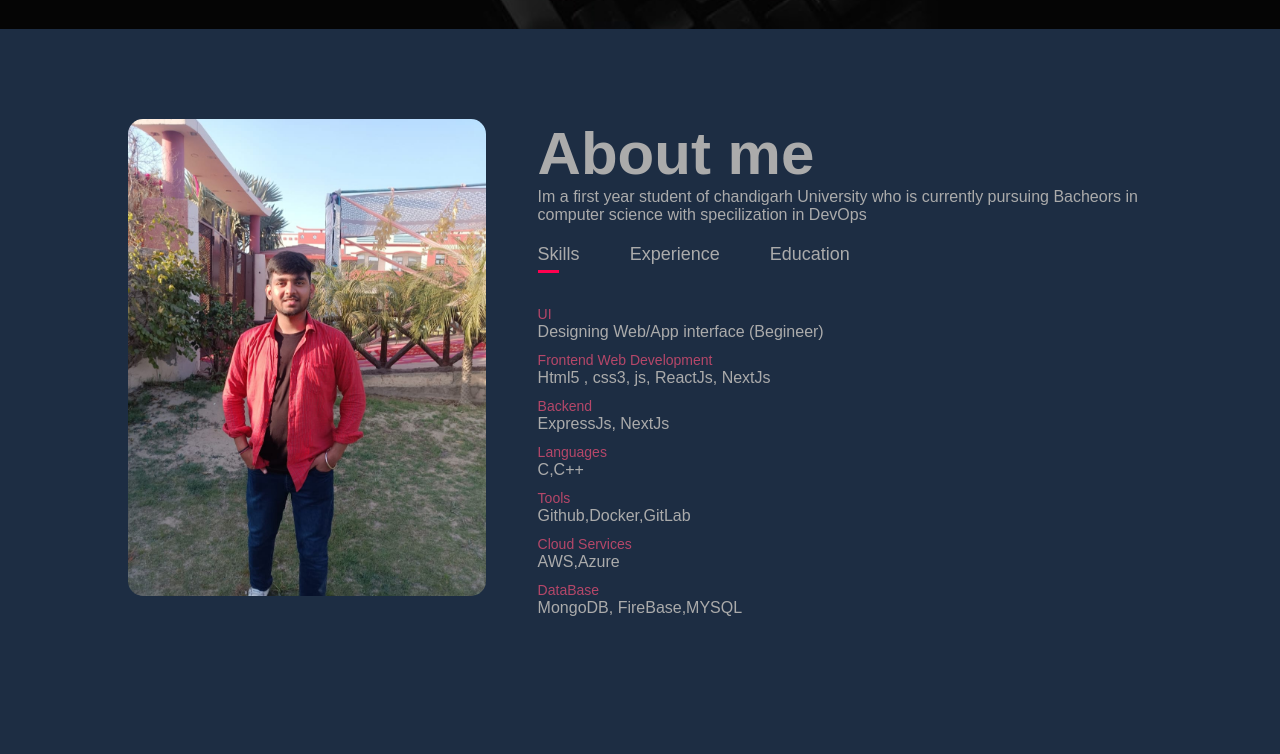
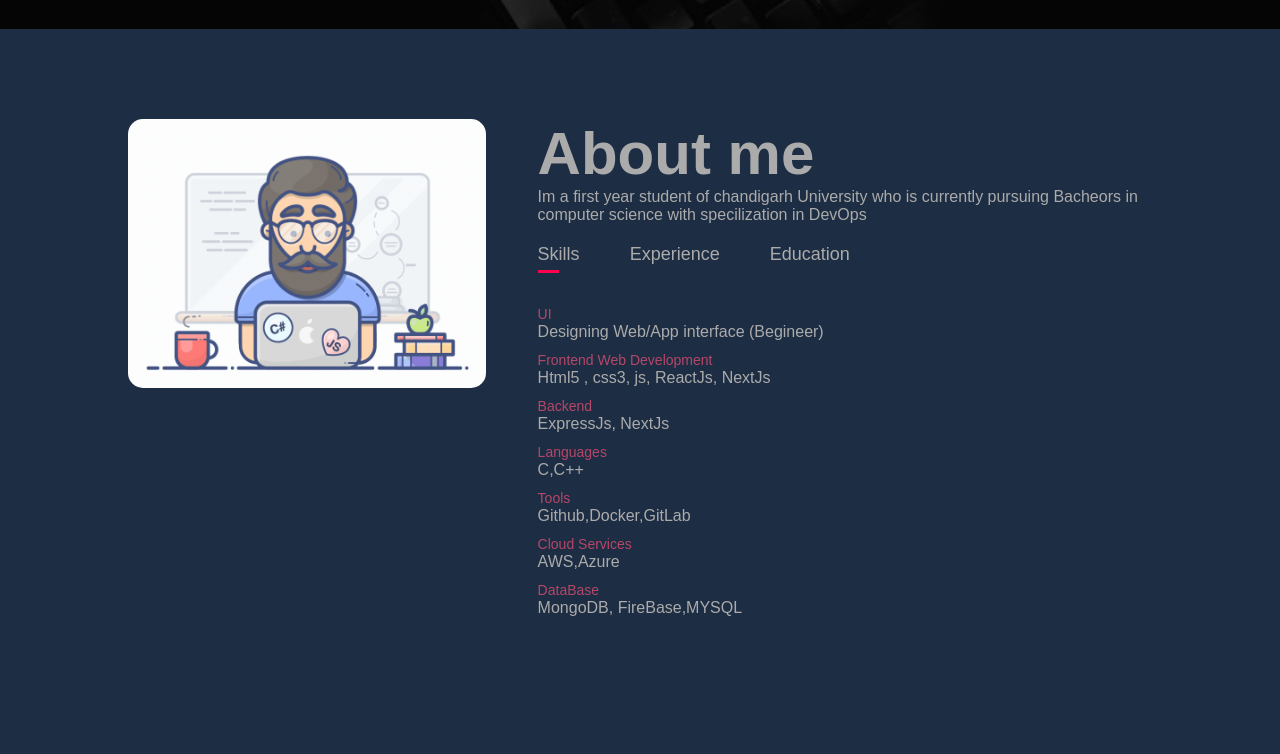
Before and after one commit to ShivamThakkar1211/portfolio-website, a plain HTML site: page index.html in a window 1280 px wide. Shown: the part 771-1525 px from the top of the page. Drawn offline with Linux system fonts and the light colour scheme.

Commit message:
Update index.html

```diff
--- a/index.html
+++ b/index.html
@@ -33,7 +33,7 @@
     <div class="container">
         <div class="row">
             <div class="about-col-1">
-                <img src="images/shivam.jpg">
+                <img src="images/port.gif">
             </div>
             <div class="about-col-2">
                 <h1 class="sub-title">About me</h1>
```
